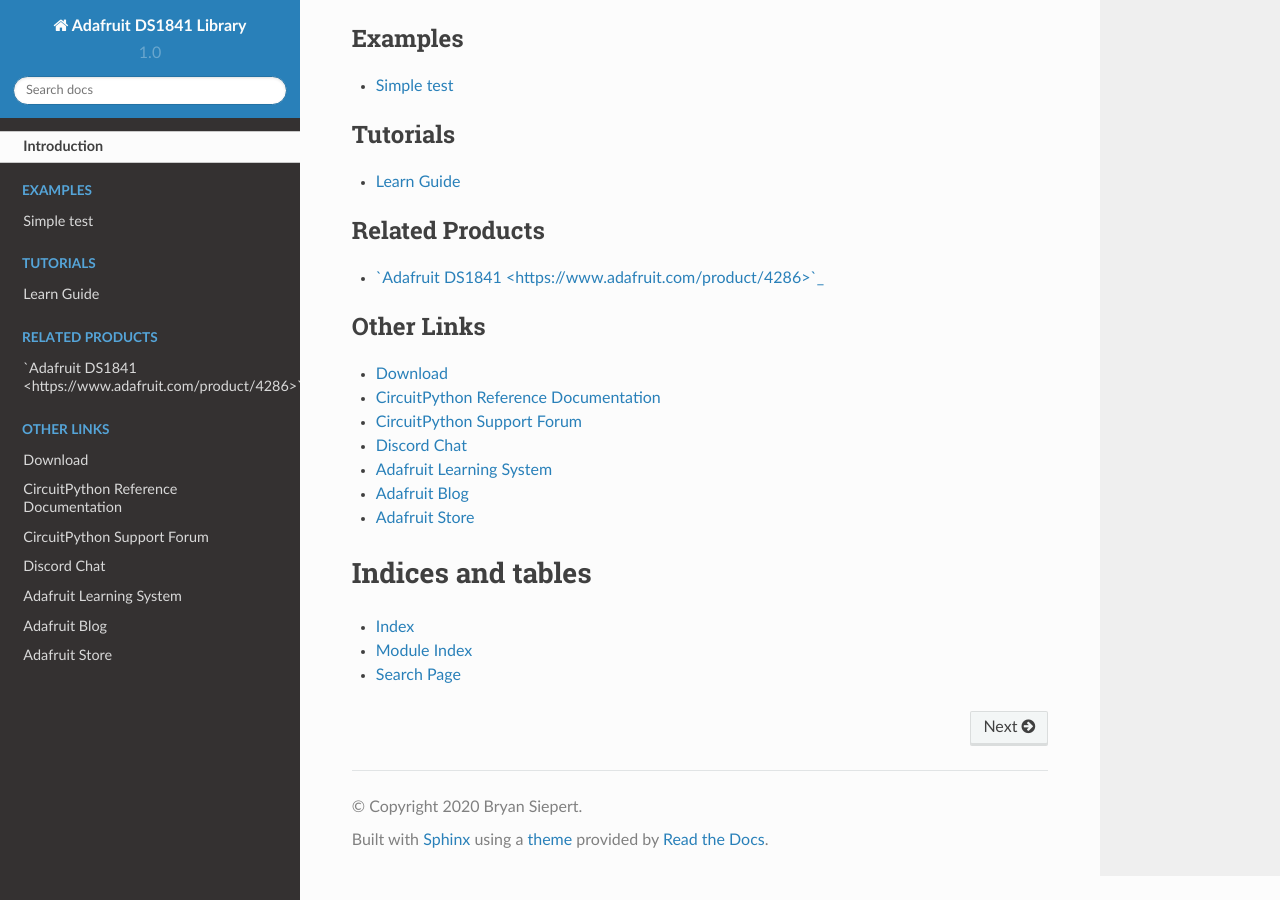
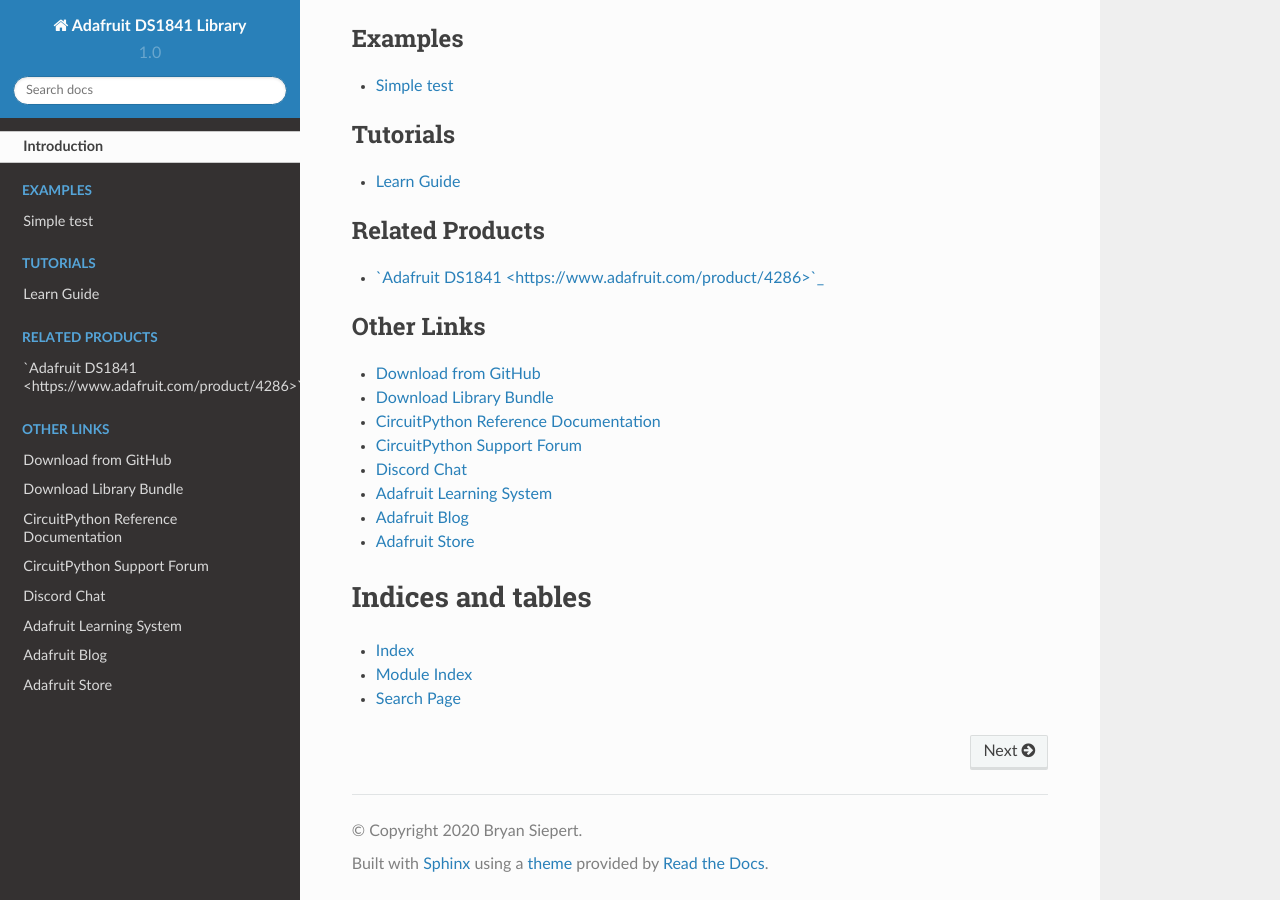
Before and after one commit to adafruit/Adafruit_CircuitPython_DS1841, a Sphinx documentation site: the page built from docs/index.rst, in a window 1280 px wide and 900 px high, scrolled down 2234 px. Built offline with Sphinx 7.4.7 and the Read the Docs theme 2.0.0, drawn with Linux system fonts in a browser that asks for light colours.

Commit message:
Added cp.org link to index.rst

```diff
--- a/docs/index.rst
+++ b/docs/index.rst
@@ -34,7 +34,8 @@
 .. toctree::
     :caption: Other Links
 
-    Download <https://github.com/adafruit/Adafruit_CircuitPython_DS1841/releases/latest>
+    Download from GitHub <https://github.com/adafruit/Adafruit_CircuitPython_DS1841/releases/latest>
+    Download Library Bundle <https://circuitpython.org/libraries>
     CircuitPython Reference Documentation <https://docs.circuitpython.org>
     CircuitPython Support Forum <https://forums.adafruit.com/viewforum.php?f=60>
     Discord Chat <https://adafru.it/discord>
```
